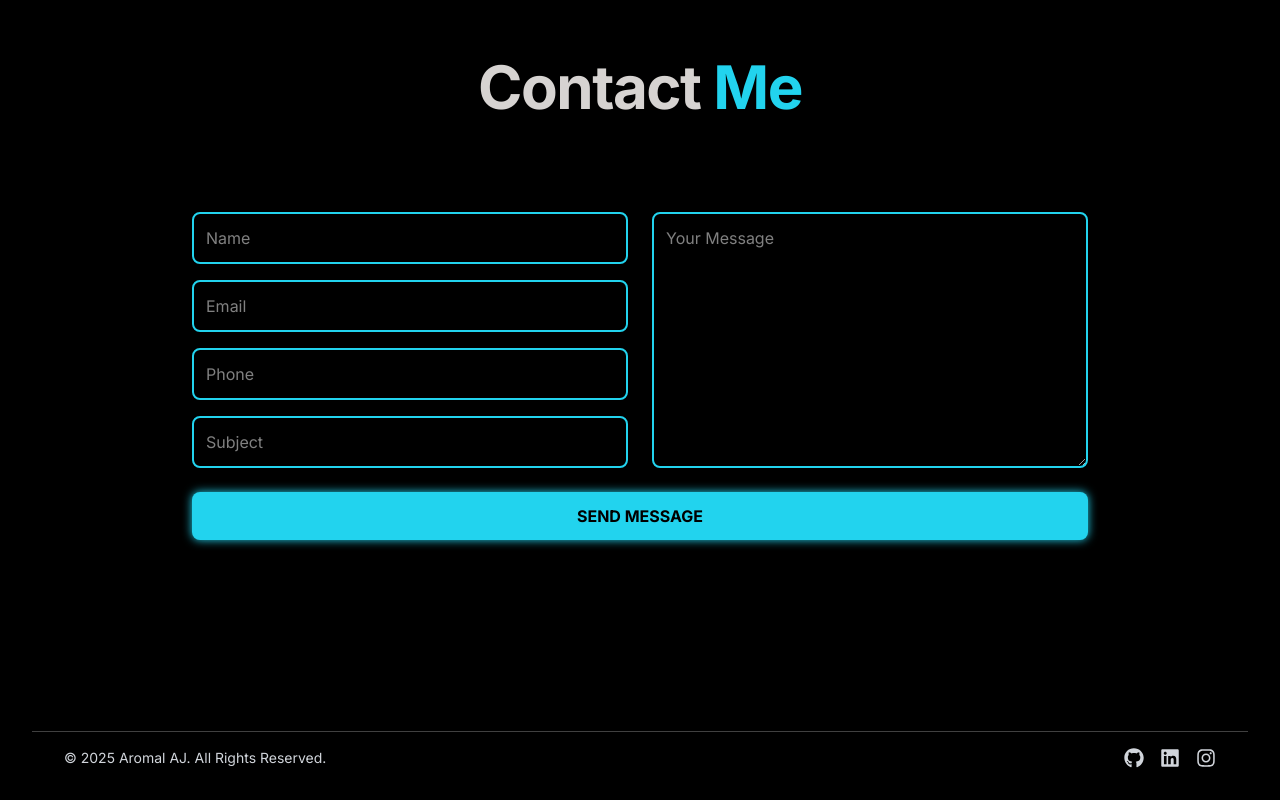
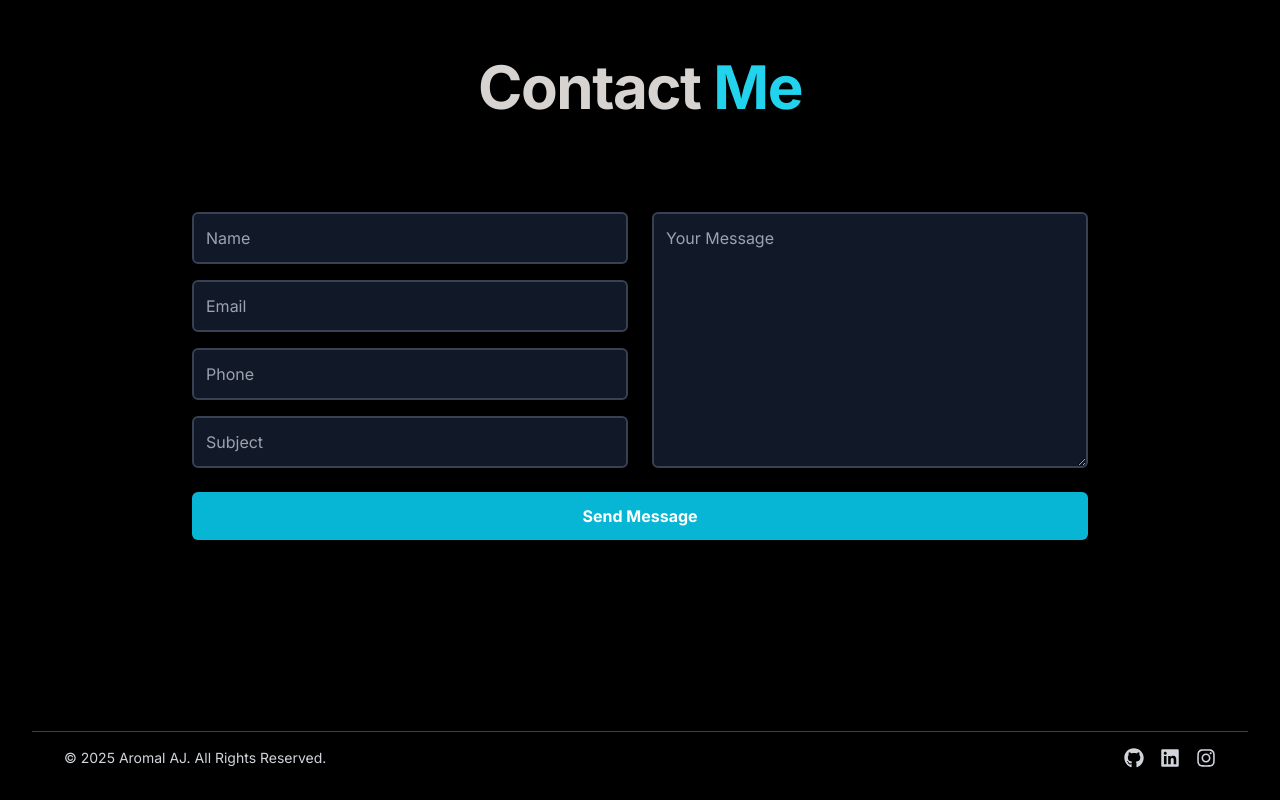
Before and after one commit to Aromal004/Portfolio, a React (Vite) app: page / in a window 1280 px wide. Shown: the part 3374-4174 px from the top of the page. Built offline with nearby package versions, Linux system fonts and the light colour scheme.

Commit message:
contact form set

```diff
--- a/src/components/Contact.jsx
+++ b/src/components/Contact.jsx
@@ -1,7 +1,10 @@
-import React, { useState } from "react";
+import React, { useState, useRef } from "react";
 import { motion } from "framer-motion";
 import emailjs from "@emailjs/browser";
+
 const Contact = () => {
+  const formRef = useRef(null); // Reference to the form
+  const [isSent, setIsSent] = useState(false);
   const [formData, setFormData] = useState({
     name: "",
     email: "",
@@ -9,8 +12,6 @@ const Contact = () => {
     subject: "",
     message: "",
   });
-
-  const [isSent, setIsSent] = useState(false);
 
   // Handle input changes
   const handleChange = (e) => {
@@ -21,12 +22,12 @@ const Contact = () => {
   const handleSubmit = async (e) => {
     e.preventDefault();
 
-    const serviceId = "service_w9m7vme"; // Replace with EmailJS Service ID
-    const templateId = "template_djwbuzs"; // Replace with EmailJS Template ID
-    const publicKey = "1XjIdEB0FSSS_V-c3"; // Replace with EmailJS Public Key
+    const serviceId = "service_14w9oyc"; // Your EmailJS Service ID
+    const templateId = "template_djwbuzs"; // Your EmailJS Template ID
+    const publicKey = "1XjIdEB0FSSS_V-c3"; // Your EmailJS Public Key
 
     try {
-      // await emailjs.send(serviceId, templateId, formData, publicKey);
+      await emailjs.sendForm(serviceId, templateId, formRef.current, publicKey);
       setIsSent(true);
       setFormData({ name: "", email: "", phone: "", subject: "", message: "" });
     } catch (error) {
@@ -54,6 +55,7 @@ const Contact = () => {
       </motion.h2>
 
       <motion.form
+        ref={formRef}
         onSubmit={handleSubmit}
         className="grid md:grid-cols-2 gap-6 w-full max-w-4xl"
         initial={{ opacity: 0, scale: 0.9 }}
@@ -71,7 +73,7 @@ const Contact = () => {
               value={formData[field]}
               onChange={handleChange}
               required
-              className="input-style"
+              className="w-full p-3 border-2 border-gray-700 rounded-md bg-gray-900 text-white focus:outline-none focus:ring-2 focus:ring-cyan-400"
               initial={{ opacity: 0, x: -50 }}
               whileInView={{ opacity: 1, x: 0 }}
               transition={{ duration: 0.5, delay: index * 0.2 }}
@@ -86,7 +88,7 @@ const Contact = () => {
           value={formData.message}
           onChange={handleChange}
           required
-          className="input-style h-40 md:h-full"
+          className="w-full p-3 border-2 border-gray-700 rounded-md bg-gray-900 text-white focus:outline-none focus:ring-2 focus:ring-cyan-400 h-40 md:h-full"
           initial={{ opacity: 0, x: 50 }}
           whileInView={{ opacity: 1, x: 0 }}
           transition={{ duration: 0.5, delay: 0.4 }}
@@ -95,7 +97,7 @@ const Contact = () => {
         {/* Submit Button */}
         <motion.button
           type="submit"
-          className="btn-glow md:col-span-2"
+          className="bg-cyan-500 text-white font-bold py-3 px-6 rounded-md transition-transform hover:scale-105 active:scale-95 focus:outline-none md:col-span-2"
           whileHover={{ scale: 1.05 }}
           whileTap={{ scale: 0.95 }}
           transition={{ duration: 0.3 }}
```
